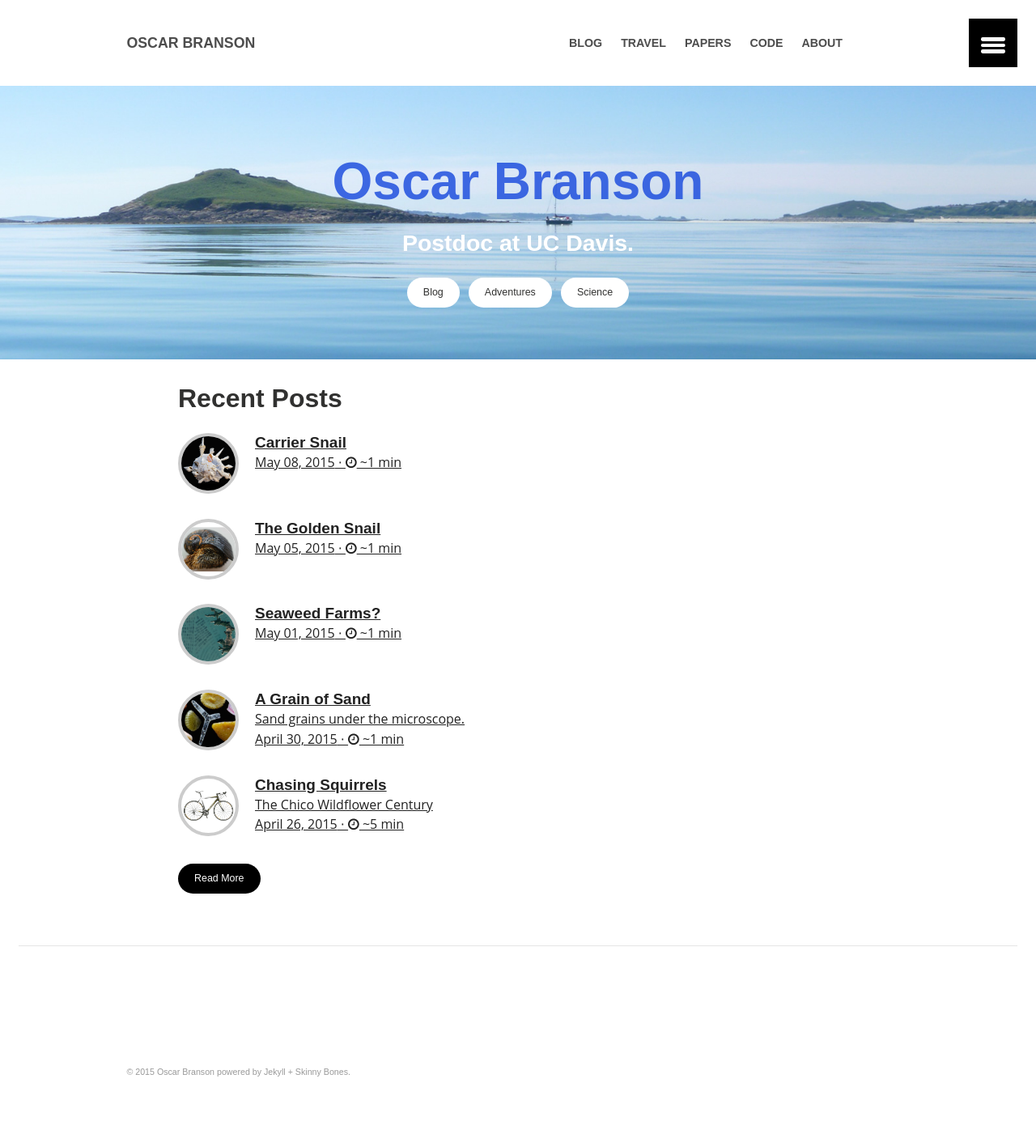
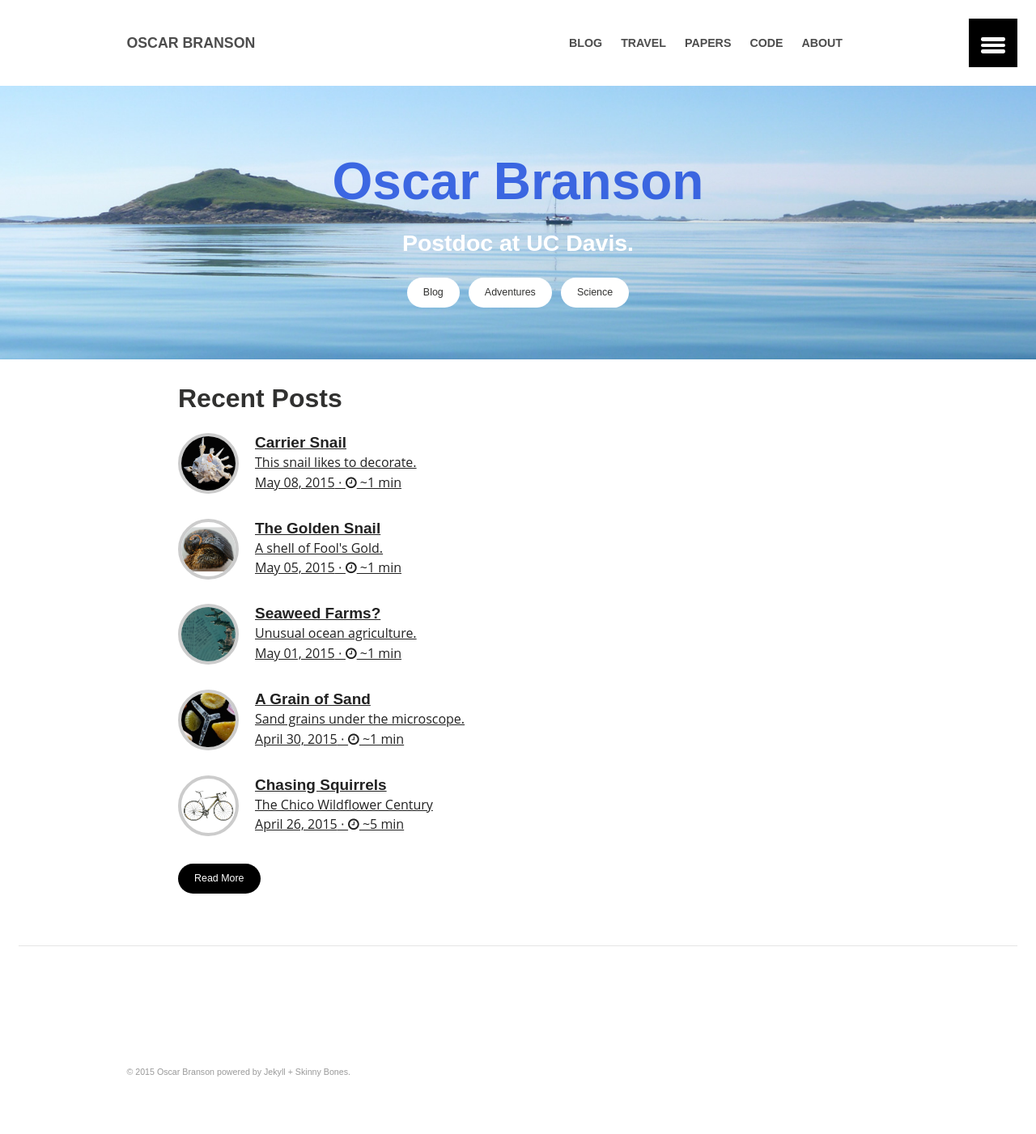
Before and after one commit to oscarbranson/oscarbranson.github.io, a Jekyll site: the page built from index.md, in a window 1280 px wide. Shown: the whole page at 81% size. Built offline with Jekyll 4.4.1, drawn with Linux system fonts in a browser that asks for light colours.

Commit message:
Added descriptions to recent posts

```diff
--- a/_posts/blog/2015-04-28-seaweed-farms.md
+++ b/_posts/blog/2015-04-28-seaweed-farms.md
@@ -1,6 +1,7 @@
 ---
 layout: earthstory
 title: Seaweed Farms?
+description: Unusual ocean agriculture.
 modified:
 categories: blog main earth-story
 share: true
--- a/_posts/blog/2015-05-03-pyrite-snail.md
+++ b/_posts/blog/2015-05-03-pyrite-snail.md
@@ -1,6 +1,7 @@
 ---
 layout: earthstory
 title: The Golden Snail
+description: A shell of Fool's Gold.
 modified:
 categories: blog main earth-story
 share: true
--- a/_posts/blog/2015-05-06-carrier-snail.md
+++ b/_posts/blog/2015-05-06-carrier-snail.md
@@ -1,6 +1,7 @@
 ---
 layout: earthstory
 title: Carrier Snail
+description: This snail likes to decorate.
 modified:
 categories: blog main earth-story
 share: true
```
